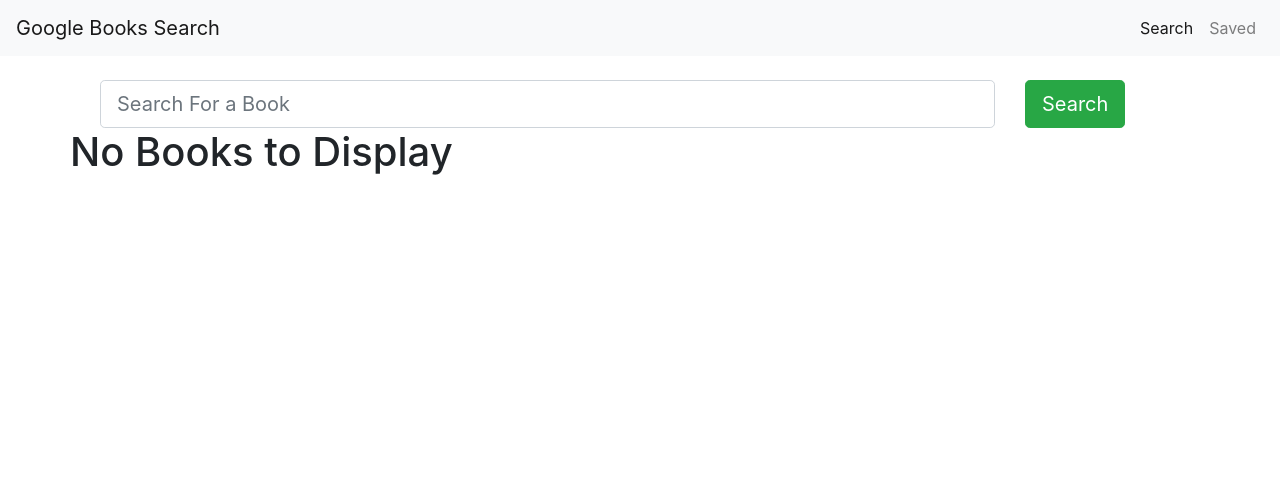
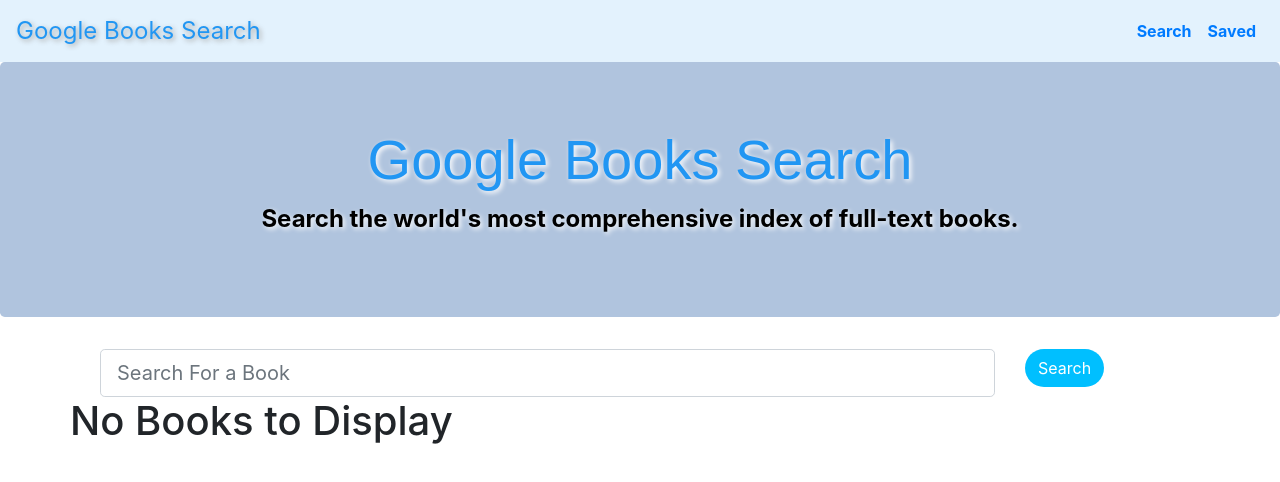
Before and after one commit to jpanakkal22/google_books_search, a React (Create React App) app in the folder client/: page / in a window 1280 px wide. Shown: the top 482 px of the page. Built offline with nearby package versions, Linux system fonts and the light colour scheme.

Commit message:
add jumbotron and page styling

```diff
--- a/client/src/App.js
+++ b/client/src/App.js
@@ -1,10 +1,12 @@
-import React, { Component } from "react";
-import { BrowserRouter as Router, Route, Switch } from "react-router-dom";
+import React from "react";
+import { BrowserRouter as Router, Route } from "react-router-dom";
+import Jumbotron from "./components/Jumbotron";
 import Nav from "./components/Nav";
+import Wrapper from "./components/Wrapper";
 import Search from "./pages/Search";
 import "./App.css";
 import Saved from "./pages/Saved";
-import Wrapper from "./components/Wrapper";
+
 
 
 function App() {
@@ -12,6 +14,7 @@
   <Router>
     <div>
       <Nav />
+      <Jumbotron />
       <Wrapper>
       <Route exact path="/" component={Search} />
       <Route exact path="/search" component={Search} />
--- a/client/src/components/Button/index.js
+++ b/client/src/components/Button/index.js
@@ -1,9 +1,10 @@
 import React from "react";
+import "./style.css";
 
 // Destructuring the type, className, children and onClick props, applying them to the button element
 function Button({ type = "default", className, children, onClick }) {
   return (
-    <button onClick={onClick} className={["btn btn-lg", `btn-${type}`, className].join(" ")}>
+    <button onClick={onClick} className={["btn btn-md", `btn-${type}`, className].join(" ")} id="btnSearch">
       {children}
     </button>
   );
--- /dev/null
+++ b/client/src/components/Button/style.css
@@ -0,0 +1,9 @@
+#btnSearch {
+    background-color: deepskyblue;
+    border-radius: 20px;
+    color: white;
+}
+
+#btnSearch:hover {
+    background-color: #2196F3;
+}
--- /dev/null
+++ b/client/src/components/Jumbotron/index.js
@@ -0,0 +1,16 @@
+import React from "react";
+import "./style.css";
+
+function Jumbotron() {
+    return (
+    <div>
+        <div className="jumbotron text-center" id="jumbotronColor">
+            <h1 className="display-4">Google Books Search</h1>
+            <p className="lead" id="lead">Search the world's most comprehensive index of full-text books.</p>
+
+        </div>
+    </div>
+    )
+}
+
+export default Jumbotron;
--- /dev/null
+++ b/client/src/components/Jumbotron/style.css
@@ -0,0 +1,17 @@
+#jumbotronColor {
+    background-color: lightsteelblue;
+}
+
+.display-4 {
+    font-family: arial,sans-serif;
+    color: #2196F3;
+    text-shadow: 2px 2px 5px white;
+}
+
+#lead {
+    color: black;
+    font-size: 24px;
+    font-weight: bold;
+    text-shadow: 2px 2px 5px white;
+
+}
--- a/client/src/components/Nav/index.js
+++ b/client/src/components/Nav/index.js
@@ -1,19 +1,20 @@
 import React from "react";
 import { Link } from "react-router-dom";
+import "./style.css";
 
 function Nav() {
   return (
-        <nav class="navbar navbar-expand-lg navbar-light bg-light mb-4">
-      <a class="navbar-brand" href="#">Google Books Search</a>
-      <button class="navbar-toggler" type="button" data-toggle="collapse" data-target="#navbarNav" aria-controls="navbarNav" aria-expanded="false" aria-label="Toggle navigation">
-        <span class="navbar-toggler-icon"></span>
+        <nav className="navbar navbar-expand-lg mb-0" id="Navbar">
+        <a className="navbar-brand" href="/" id="navbarBrand">Google Books Search</a>
+        <button className="navbar-toggler" type="button" data-toggle="collapse" data-target="#navbarNav" aria-controls="navbarNav" aria-expanded="false" aria-label="Toggle navigation">
+          <span className="navbar-toggler-icon"></span>
         </button>
-      <div class="collapse navbar-collapse" id="navbarNav">
-        <ul class="navbar-nav ml-auto">
-          <li class="nav-item active">
+        <div className="collapse navbar-collapse" id="navbarNav">
+          <ul className="navbar-nav ml-auto">
+            <li className="nav-item active textColor">
             <Link
               to="/"
-              className={
+              className= {
                 window.location.pathname === "/" || window.location.pathname === "/search"
                   ? "nav-link active"
                   : "nav-link"
@@ -21,19 +22,14 @@
               >
               Search
             </Link>
-
-
-
-            {/* <a class="nav-link" href="#">Search <span class="sr-only">(current)</span></a> */}
             </li>
-          <li class="nav-item">
+            <li className="nav-item textColor">
             <Link
               to="/saved"
               className={window.location.pathname === "/saved" ? "nav-link active" : "nav-link"}
             >
               Saved
             </Link>
-            {/* <a class="nav-link" href="#">Saved</a> */}
             </li>
           </ul>
         </div>
--- /dev/null
+++ b/client/src/components/Nav/style.css
@@ -0,0 +1,13 @@
+#Navbar {
+    background-color: #e3f2fd;
+}
+#navbarBrand {
+    color: #2196F3;
+    text-shadow: 2px 2px 5px darkgray;
+    font-size: 24px;
+}
+
+.textColor {
+    color: #2196F3;
+    font-weight: 700;
+}
--- a/client/src/components/Results/index.js
+++ b/client/src/components/Results/index.js
@@ -1,7 +1,34 @@
 import React from "react";
+import API from "../../utils/API";
 import "./style.css";
 
 function Results(props){
+
+    const handleFormSubmit = event => {
+        event.preventDefault();
+
+        if(props.buttonName === "Save"){
+        // Save selected book to database
+        API.saveBook({
+            title: props.title,
+            author: props.author[0],
+            description: props.description,
+            image: props.image,
+            link: props.link
+        })
+            .then(res => console.log(res))
+            .catch(err => console.log(err));
+        }
+        // Removed selected book from database and reload state
+        else if (props.buttonName === "Remove") {
+            console.log(event.target)
+            API.deleteBook(props.id)
+            .then(res => {
+            props.load();
+         })
+        }
+    }
+
     return (
         <div className="card m-4">
             <div className="row">
@@ -11,12 +38,10 @@
                 <div className="col-md-10">
                     <div className="card-body">
                         <h5 className="card-title">{props.title} by {props.author}</h5>
-                        <p className="card-text">{props.description}</p>
+                        <p className="card-text" id="pCard">{props.description}</p>
                         <div>
-                            <a href={props.link} className="btn badge-pill btn-outline-dark mt-3" target="_blank" >View</a>
-                            {/* <button onClick={() => this.handleSave(result)} className="btn badge-pill btn-outline-warning mt-3 ml-3" >
-                                {this.state.savedBooks.map(book => book._id).includes(result._id) ? "Unsave" : "Save"}
-                            </button> */}
+                            <a href={props.link} className="btn badge-pill mt-3" target="_blank" rel="noopener noreferrer">View</a>
+                            <button onClick={handleFormSubmit} className="btn badge-pill mt-3 ml-3">{props.buttonName}</button>
                         </div>
                     </div>
                 </div>
--- a/client/src/components/Results/style.css
+++ b/client/src/components/Results/style.css
@@ -7,6 +7,26 @@
     height: 200px;
 }
 
-p {
+#pCard {
     font-size: 12px;
 }
+
+a.badge-pill {
+    background-color: deepskyblue;
+    color: white;
+}
+
+a.badge-pill:hover {
+    background-color:#2196F3;
+    color: white;
+}
+
+button.badge-pill {
+    background-color: deepskyblue;
+    color: white;
+}
+
+button.badge-pill:hover {
+    background-color:#2196F3;
+    color: white;
+}
--- a/client/src/components/Wrapper/index.js
+++ b/client/src/components/Wrapper/index.js
@@ -1,8 +1,9 @@
 import React from "react";
+
 
 function Wrapper(props) {
     return (
-        <div className="container">{props.children}</div>
+        <div className="container" id="wrapper">{props.children}</div>
     )
 }
 
--- a/client/src/pages/Saved.js
+++ b/client/src/pages/Saved.js
@@ -1,10 +1,6 @@
 import React, { useState, useEffect } from "react";
 import API from "../utils/API";
-// import Nav from "../components/Nav";
-// import Wrapper from "../components/Wrapper";
 import Results from "../components/Results";
-import { Container } from "../components/Grid";
-
 
 function Saved() {
     const [books, setBooks] = useState([]);
@@ -20,9 +16,7 @@
         .then(res => {
             setBooks(res.data)
             console.log(res.data)
-        }
-
-        )
+        })
         .catch(err => console.log(err));
     };
 
@@ -30,12 +24,14 @@
        <div>
         {books.map(book => {
             return <Results
+            id={book._id}
             title={book.title}
             author={book.author}
             description={book.description}
             image={book.image}
             link={book.link}
             buttonName="Remove"
+            load={loadBooks}
             />
         })}
        </div>
--- a/client/src/pages/Search.js
+++ b/client/src/pages/Search.js
@@ -1,10 +1,10 @@
 import React, { useState } from "react";
-import Nav from "../components/Nav";
 import Results from "../components/Results";
 import Input from "../components/Input";
 import Button from "../components/Button";
 import API from "../utils/API";
 import { Container, Row, Col } from "../components/Grid";
+
 
 function Search() {
   // Setting our component's initial state
@@ -12,14 +12,12 @@
   const [formInput, setFormInput] = useState("");
 
   const handleInputChange = event => {
-    // Destructure the name and value properties off of event.target
-    // Update the appropriate state
+
     const { value } = event.target;
     setFormInput(value);
   };
 
   const handleFormSubmit = event => {
-    // When the form is submitted, prevent its default behavior, get recipes update the recipes state
     event.preventDefault();
     API.search(formInput)
       .then(res => setBooks(res.data.items))
@@ -44,7 +42,6 @@
               <Col size="xs-3 sm-2">
                 <Button
                 onClick={handleFormSubmit}
-                type="success"
                 className="input-lg"
                 >
                 Search
@@ -58,7 +55,7 @@
     <Row>
       <Col size="xs-12">
         {!books.length ? (
-        <h1 className="text-center">No Books to Display</h1>
+        <h1>No Books to Display</h1>
         ) : (
         <div>
         {books.map(book => {
@@ -68,8 +65,9 @@
           title={book.volumeInfo.title}
           author={book.volumeInfo.authors}
           image={book.volumeInfo.imageLinks.smallThumbnail}
-          description={book.searchInfo.textSnippet}
+          description={book.volumeInfo.description}
           link={book.volumeInfo.infoLink}
+          buttonName="Save"
         >
         </Results>)
         })}
```
Also changed, not shown: client/public/Img/google_books.PNG (added), 1 other file (tests, documents, lock files or other folders). Lines whose indentation alone changed are shown as unchanged.
